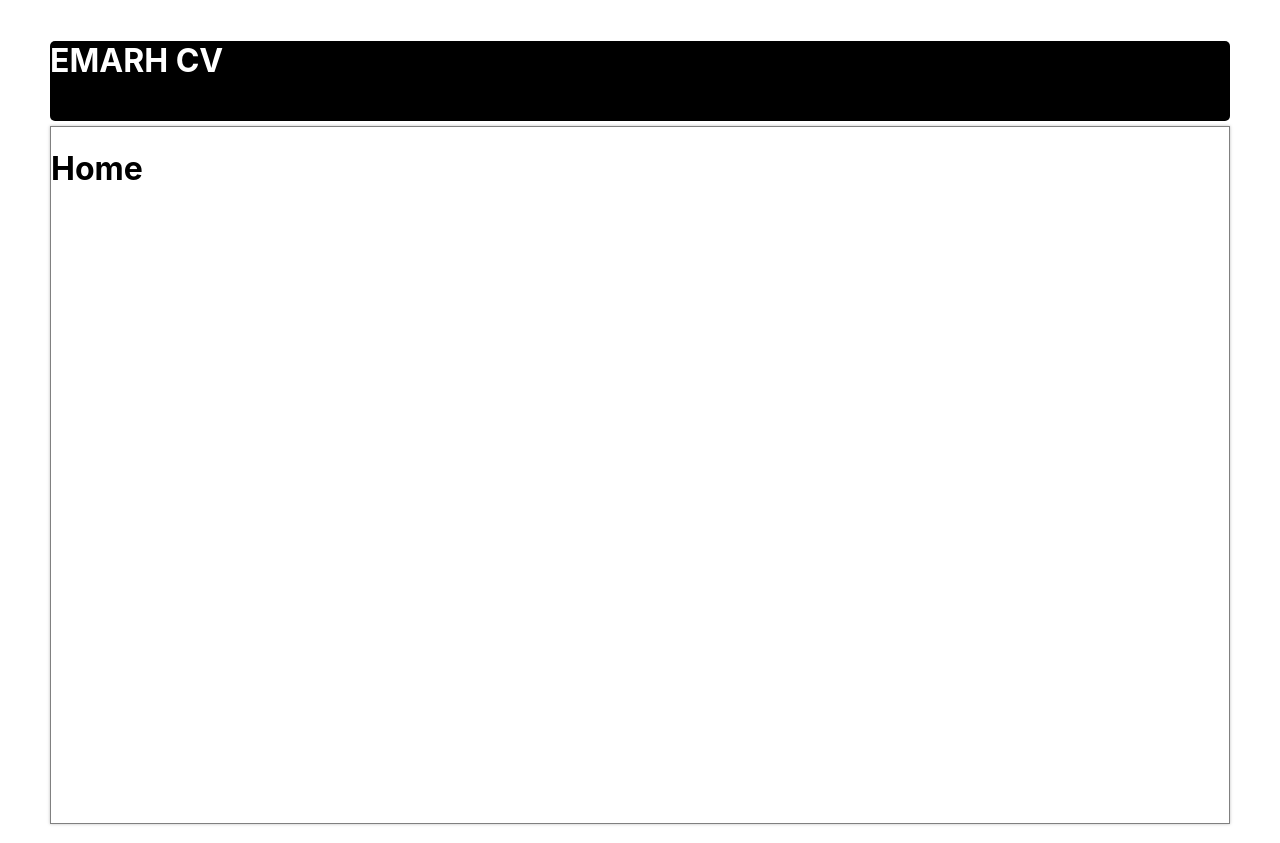
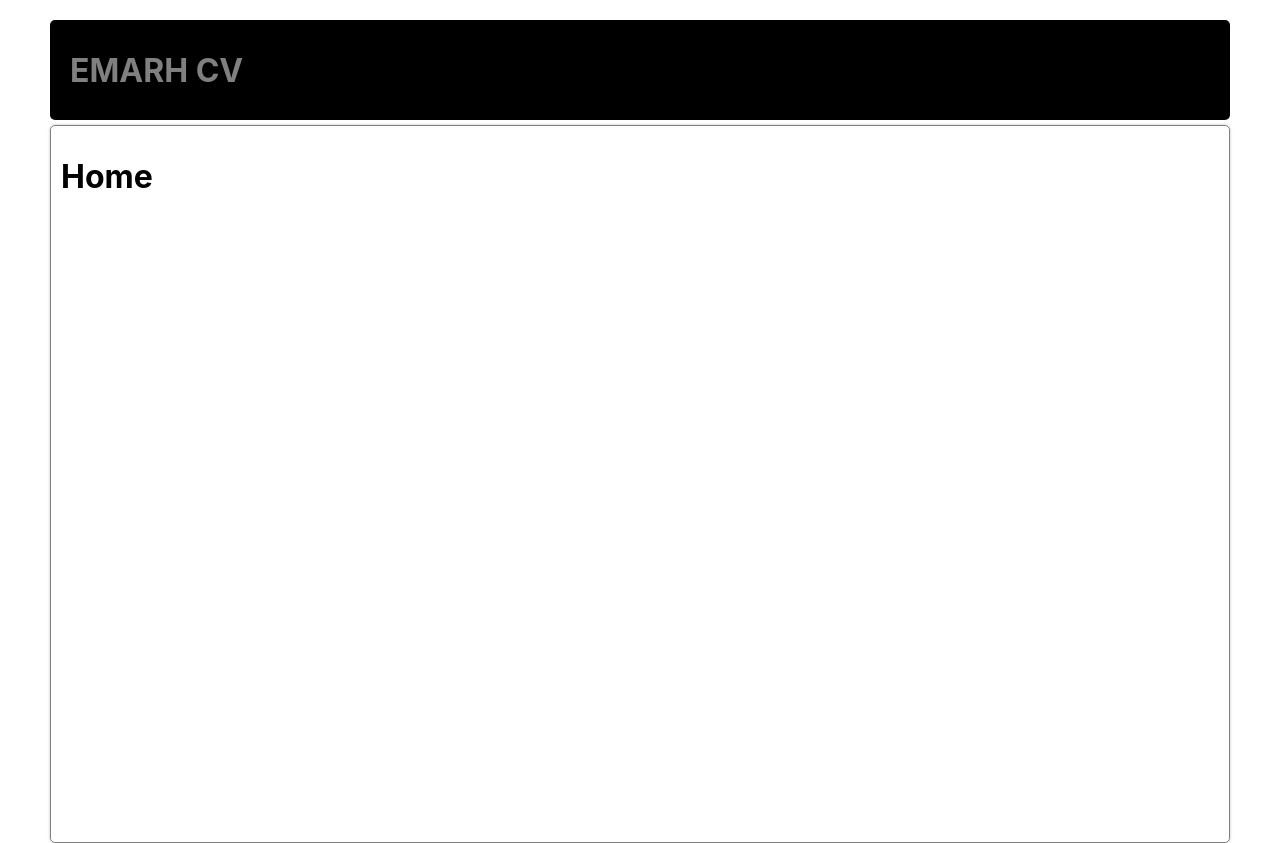
Before and after one commit to Harry8679/Emarh_Resume_CV_Sath, a React (Create React App) app: page / in a window 1280 px wide. Built offline with nearby package versions, Linux system fonts and the light colour scheme.

Commit message:
authentication.css updated

```diff
--- a/src/resources/authentication.css
+++ b/src/resources/authentication.css
@@ -6,14 +6,22 @@
 .header {
     height: 10%;
     background-color: black;
-    color: white;
     border-radius: 5px;
+    display: flex;
+    justify-content: space-between;
+    align-items: center;
+    padding: 10px 20px;
+}
+
+.header h1 {
+    color: rgba(255, 255, 255, 0.5);
 }
 
 .content {
     height: 87%;
     border: 1px solid gray;
-    border-radius: 5git px;
+    border-radius: 5px;
     margin-top: 5px;
     box-shadow: 0 0 3px rgba(128, 128, 128, 0.486);
+    padding: 10px;
 }
```
